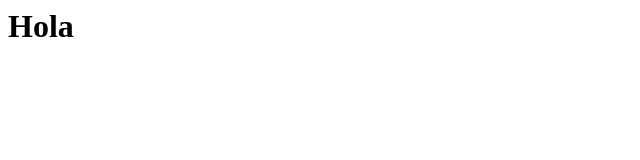
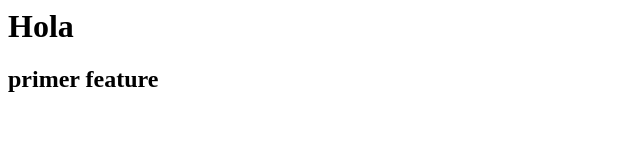
Before and after one commit to superpato1234/PruebaRamas, a plain HTML site: page index.html in a window 1280 px wide. Shown: the whole page, without its empty margins (0-640 px from the left). Drawn offline with Linux system fonts and the light colour scheme.

Commit message:
branch feature primera feature

```diff
--- a/index.html
+++ b/index.html
@@ -4,5 +4,6 @@
 </header>
 <body>
 <h1>Hola</h1>
+<h2>primer feature</h2>
 </body>
 </html>
```
